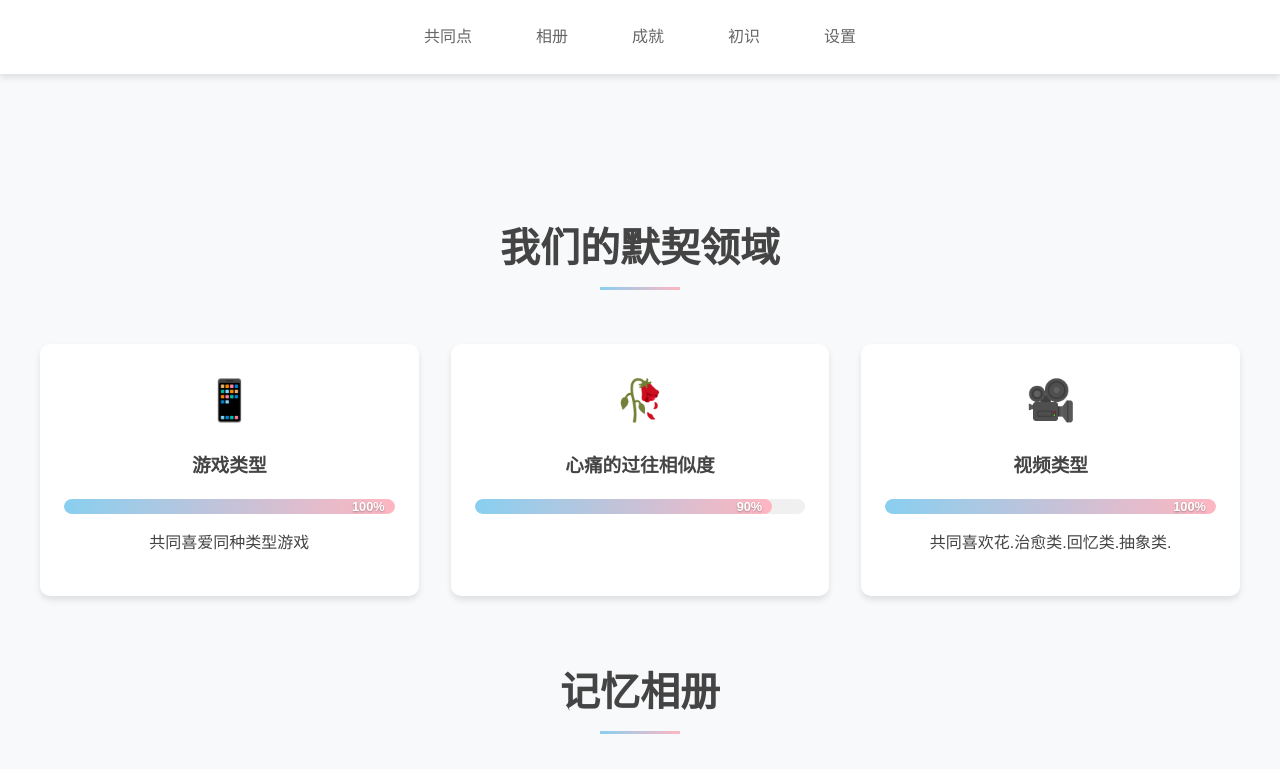
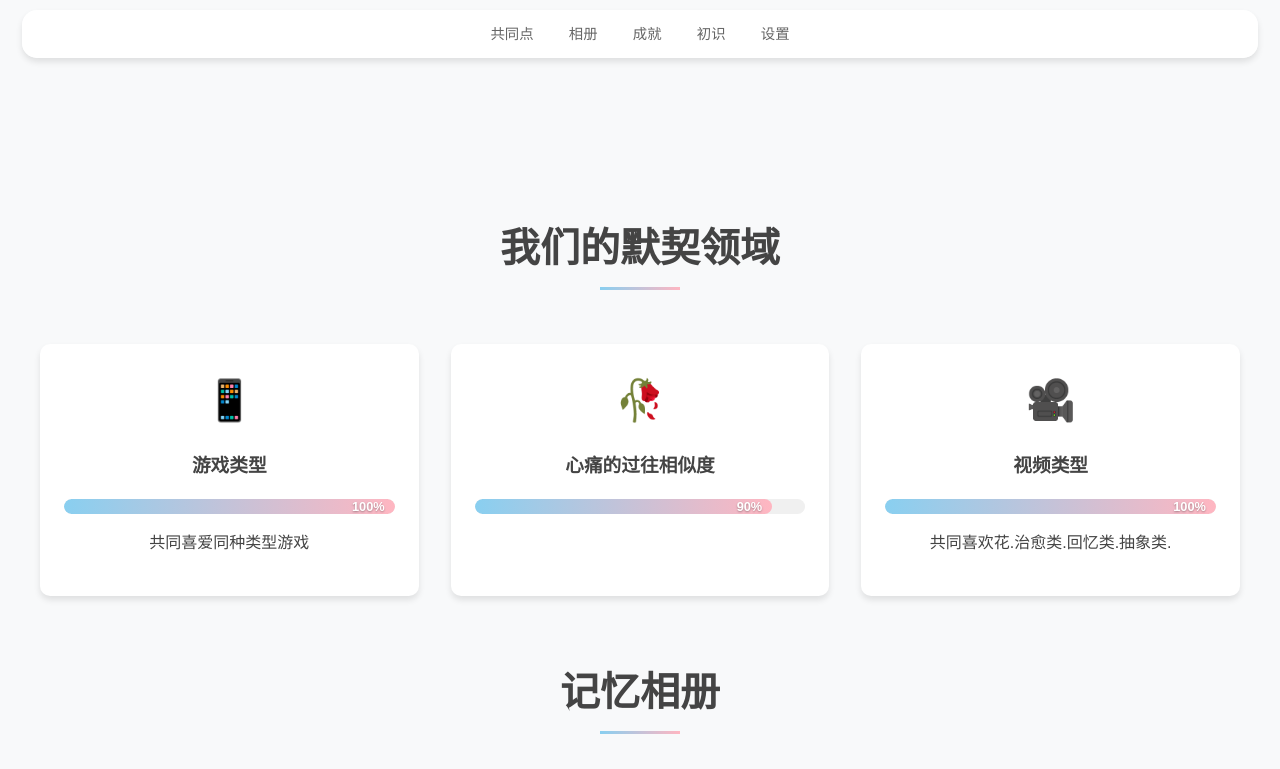
Before and after one commit to woshishabi1945/hyl, a plain HTML site: page index.html in a window 1280 px wide. Shown: the top 769 px of the page. Drawn offline with Linux system fonts and the light colour scheme; grey boxes are pictures that could not be loaded.

Commit message:
Update index.html

```diff
--- a/index.html
+++ b/index.html
@@ -48,33 +48,44 @@ body {
 }
 
         /* 导航栏 */
+/* 导航栏 */
 .nav-container {
     position: fixed;
-            top: 0;
-            width: 100%;
+    top: 10px; /* 让导航栏稍微离顶部远一点 */
+    left: 50%;
+    transform: translateX(-50%);
+    width: 95%; /* 让导航栏更长 */
     background: var(--nav-bg);
     box-shadow: var(--shadow);
     z-index: 1000;
     backdrop-filter: blur(5px);
     transition: background 0.3s;
+    border-radius: 15px; /* 进一步减小圆角，让形状更扁平 */
+    padding: 3px 10px; /* 进一步缩小高度 */
 }
+
+/* 导航菜单 */
 .nav-menu {
-            max-width: 1200px;
+    max-width: 100%;
     margin: 0 auto;
-            padding: 1rem;
+    padding: 0.4rem; /* 让菜单整体更扁 */
     display: flex;
-            gap: 2rem;
+    gap: 1rem; /* 调整菜单项间距 */
     justify-content: center;
-            position: relative; /* 新增 */
+    position: relative;
 }
+
+/* 导航链接 */
 .nav-menu a {
     text-decoration: none;
     color: #666;
     font-weight: 500;
-            padding: 0.5rem 1rem;
-            border-radius: 20px;
+    padding: 0.2rem 0.6rem; /* 进一步减少按钮高度 */
+    border-radius: 8px; /* 让按钮更圆润但不过分 */
     transition: all 0.3s;
+    font-size: 0.9rem; /* 略微缩小字体，使整体更紧凑 */
 }
+
 .nav-menu a:hover {
     background: linear-gradient(135deg, var(--primary-blue), var(--primary-pink));
     color: white;
```
Lines whose indentation alone changed are shown as unchanged.
